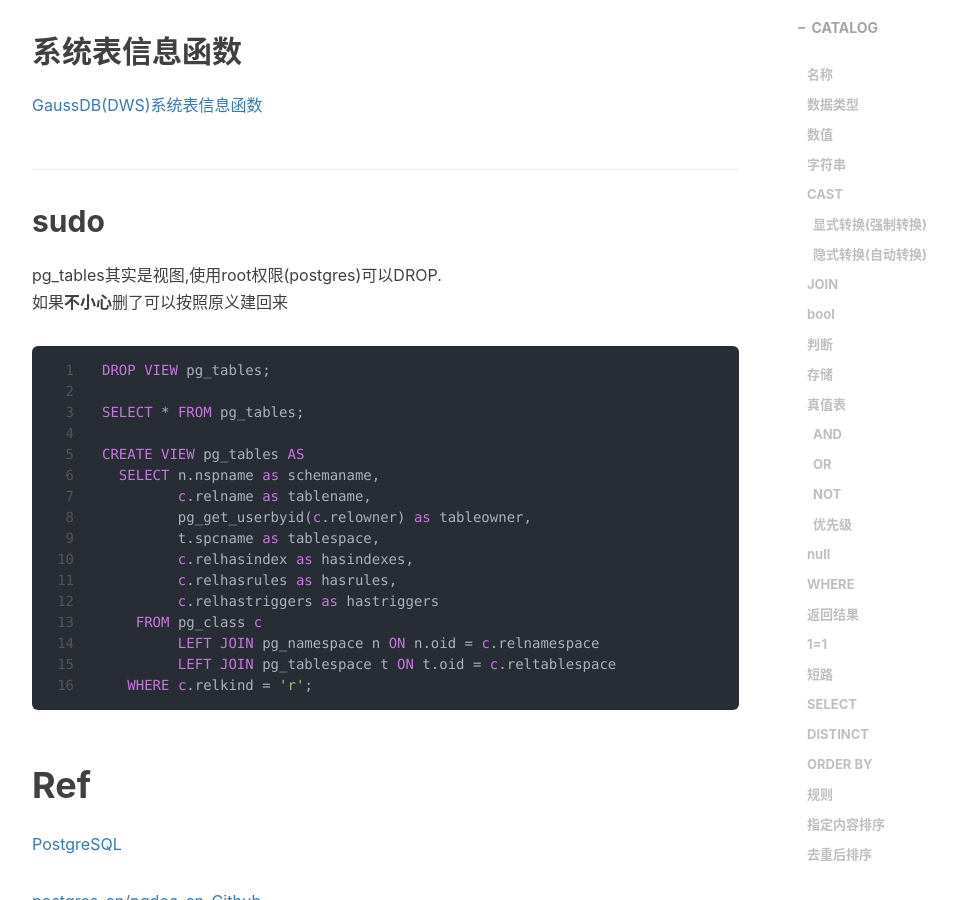
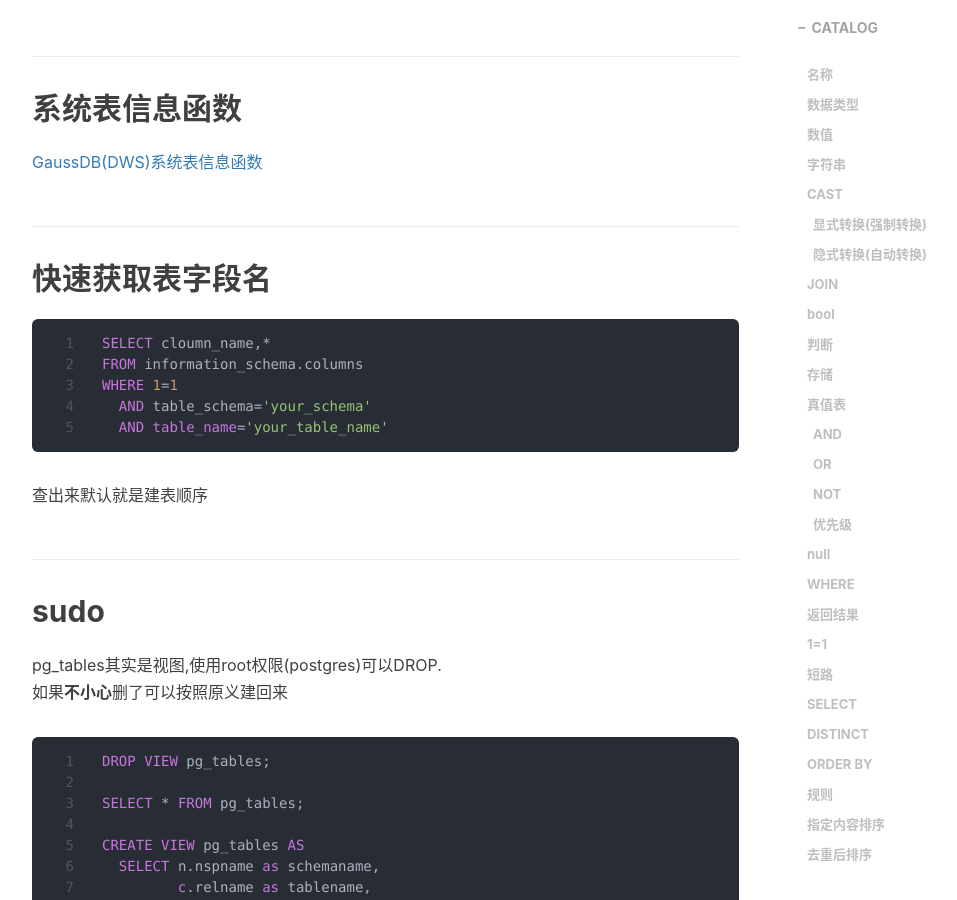
Before and after one commit to DreamingCats/dreamingcats.github.io, a Jekyll site: the page built from _posts/2024-07-17-postgresql中一些你可能不知道的用法.md, in a window 1280 px wide and 900 px high, scrolled down 15989 px. Shown: the whole window, without its empty margins (233-1190 px from the left). Built offline with Jekyll 4.4.1, drawn with Linux system fonts in a browser that asks for light colours; nearby versions of some CDN libraries; comment, search, counter and statistics services are not loaded.

Commit message:
2024.11.12-Update posts.

````diff
--- a/_posts/2024-07-17-postgresql中一些你可能不知道的用法.md
+++ b/_posts/2024-07-17-postgresql中一些你可能不知道的用法.md
@@ -691,6 +693,18 @@ FROM T1
 
 [GaussDB(DWS)系统表信息函数](https://support.huaweicloud.com/sqlreference-dws/dws_06_0341.html)
 
+## 快速获取表字段名
+
+```sql
+SELECT cloumn_name,*
+FROM information_schema.columns
+WHERE 1=1
+  AND table_schema='your_schema'
+  AND table_name='your_table_name'
+```
+
+查出来默认就是建表顺序
+
 ## sudo
 pg_tables其实是视图,使用root权限(postgres)可以DROP.
 如果**不小心**删了可以按照原义建回来
````
Also changed, not shown: other parts of _posts/2024-07-17-postgresql中一些你可能不知道的用法.md (+2 -0 lines), _posts/2023-11-01-Android-开机、Root到救砖.md (+1 -0 lines), img/Android/adb_path.png (added).
